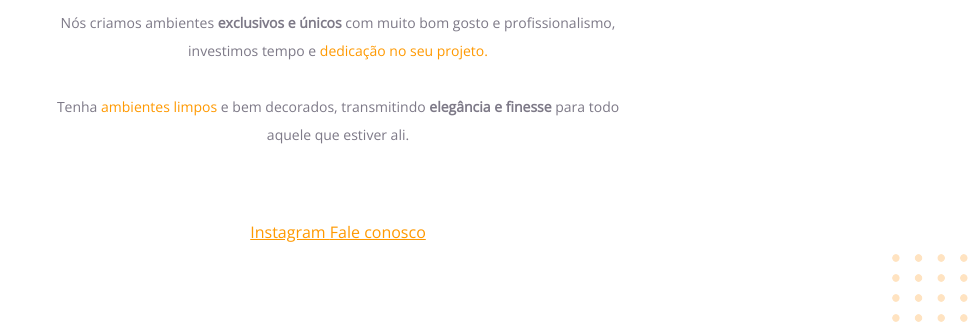
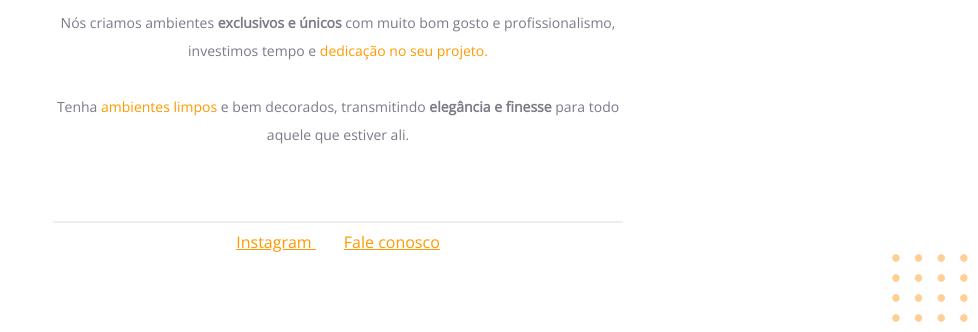
Before and after one commit to Lorena-Mattos/projeto-01-explorer-rocketseat, a plain HTML site: page index.html in a window 1280 px wide. Shown: the part 468-800 px from the top of the page, without its empty margins (302-1280 px from the left). Drawn offline with nearby package versions, Linux system fonts and the light colour scheme.

Commit message:
alteração do footer no css

```diff
--- a/index.html
+++ b/index.html
@@ -38,12 +38,12 @@
 
     </div>
 
-    <div class="footer">
+    <div class="line"></div>
 
 
       <a
         target="_blank"
-        href="https://instagram.com/moveisparavoce%22%3E">
+        href="https://instagram.com/moveisparavoce">
           Instagram
       </a>
 
@@ -51,10 +51,12 @@
         Fale conosco
       </a>
 
-    <div id="line"></div>
-
     </div>
 
+      <img
+      id="balls"
+      src="images/balls.svg"
+      alt="Bolinhas laranjadas no canto direito inferior da tela" />
 
   </body>
 </html>
--- a/style.css
+++ b/style.css
@@ -1,4 +1,4 @@
-body{
+body {
   font-family: 'Open Sans', sans-serif;
 
   text-align: center;
@@ -28,16 +28,17 @@ h1 span {
 }
 
 span, a {
-  color: #ff9900;
+  color: #FF9900;
 }
 
 p, #footer {
   color: #7D7987;
+
   font-size: 14px;
   line-height: 28px;
 }
 
-#footer a + a {
+a + a{
   margin-left: 28px;
 }
 
@@ -52,6 +53,6 @@ p, #footer {
 
 #balls {
   position: fixed;
-  bottom: 0;
-  right: 0;
+  bottom: 0px;
+  right: 0px;
 }
```
